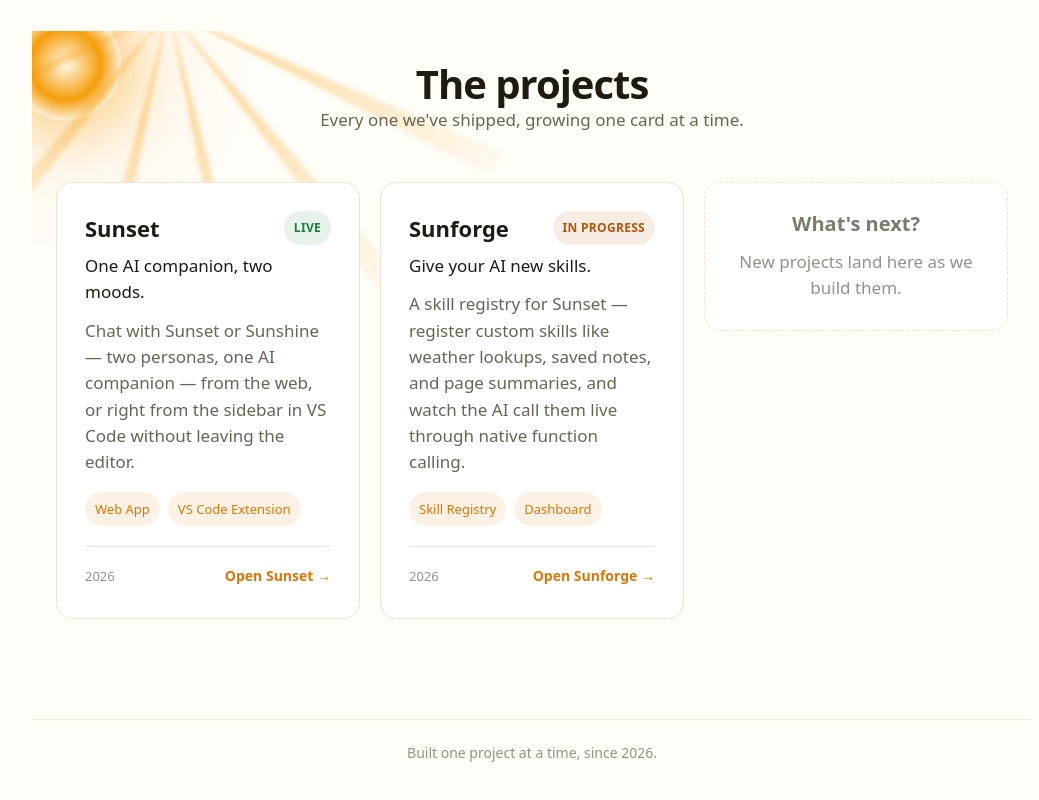
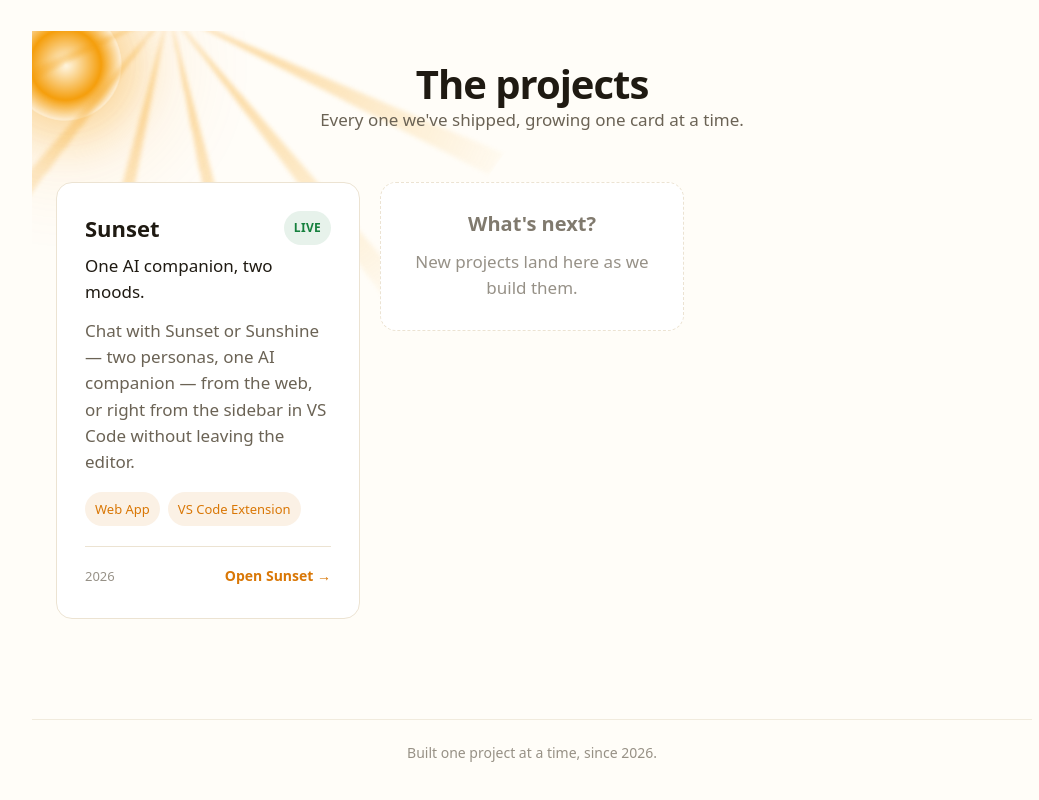
Before and after one commit to FlakeSap/sunlighthub, a React (Vite) app: page / in a window 1280 px wide. Shown: the part 1109-1909 px from the top of the page, without its empty margins (108-1147 px from the left). Built offline with nearby package versions, Linux system fonts and the light colour scheme; no server answers.

Commit message:
Remove Sunforge from the hub
Pulled its card from Home, its entry from Solutions, and its manual
placeholder from Resources - back to just Sunset for now.

```diff
--- a/src/pages/Home.jsx
+++ b/src/pages/Home.jsx
@@ -12,17 +12,6 @@
       'Chat with Sunset or Sunshine — two personas, one AI companion — from the web, or right from the sidebar in VS Code without leaving the editor.',
     tags: ['Web App', 'VS Code Extension'],
     links: [{ label: 'Open Sunset', href: 'https://sunset-public.onrender.com' }],
-  },
-  {
-    id: 'sunforge',
-    name: 'Sunforge',
-    year: '2026',
-    status: 'progress',
-    tagline: 'Give your AI new skills.',
-    description:
-      'A skill registry for Sunset — register custom skills like weather lookups, saved notes, and page summaries, and watch the AI call them live through native function calling.',
-    tags: ['Skill Registry', 'Dashboard'],
-    links: [{ label: 'Open Sunforge', href: 'https://sunforge-us9v.onrender.com' }],
   },
 ]
 
--- a/src/pages/Resources.jsx
+++ b/src/pages/Resources.jsx
@@ -1,7 +1,4 @@
-const MANUALS = [
-  { id: 'sunset', title: 'Sunset' },
-  { id: 'sunforge', title: 'Sunforge' },
-]
+const MANUALS = [{ id: 'sunset', title: 'Sunset' }]
 
 export function Resources() {
   return (
--- a/src/pages/Solutions.jsx
+++ b/src/pages/Solutions.jsx
@@ -4,12 +4,6 @@
     title: 'Sunset',
     body: 'An AI companion with two moods — Sunset and Sunshine — usable from the web or right inside VS Code.',
     href: 'https://sunset-public.onrender.com',
-  },
-  {
-    id: 'sunforge',
-    title: 'Sunforge',
-    body: 'A skill registry for Sunset — register custom skills and watch the AI call them live through native function calling.',
-    href: 'https://sunforge-us9v.onrender.com',
   },
 ]
 
```
